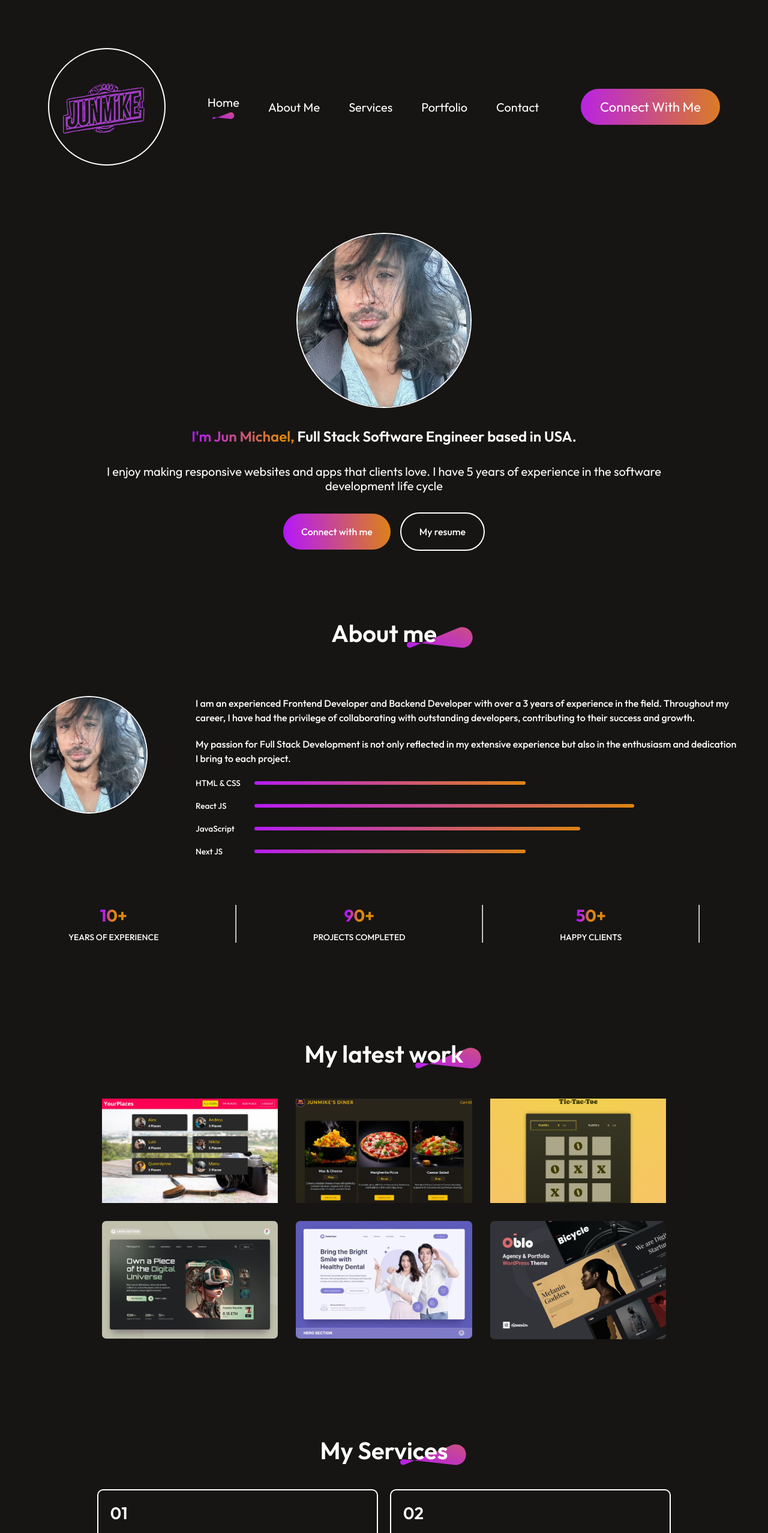
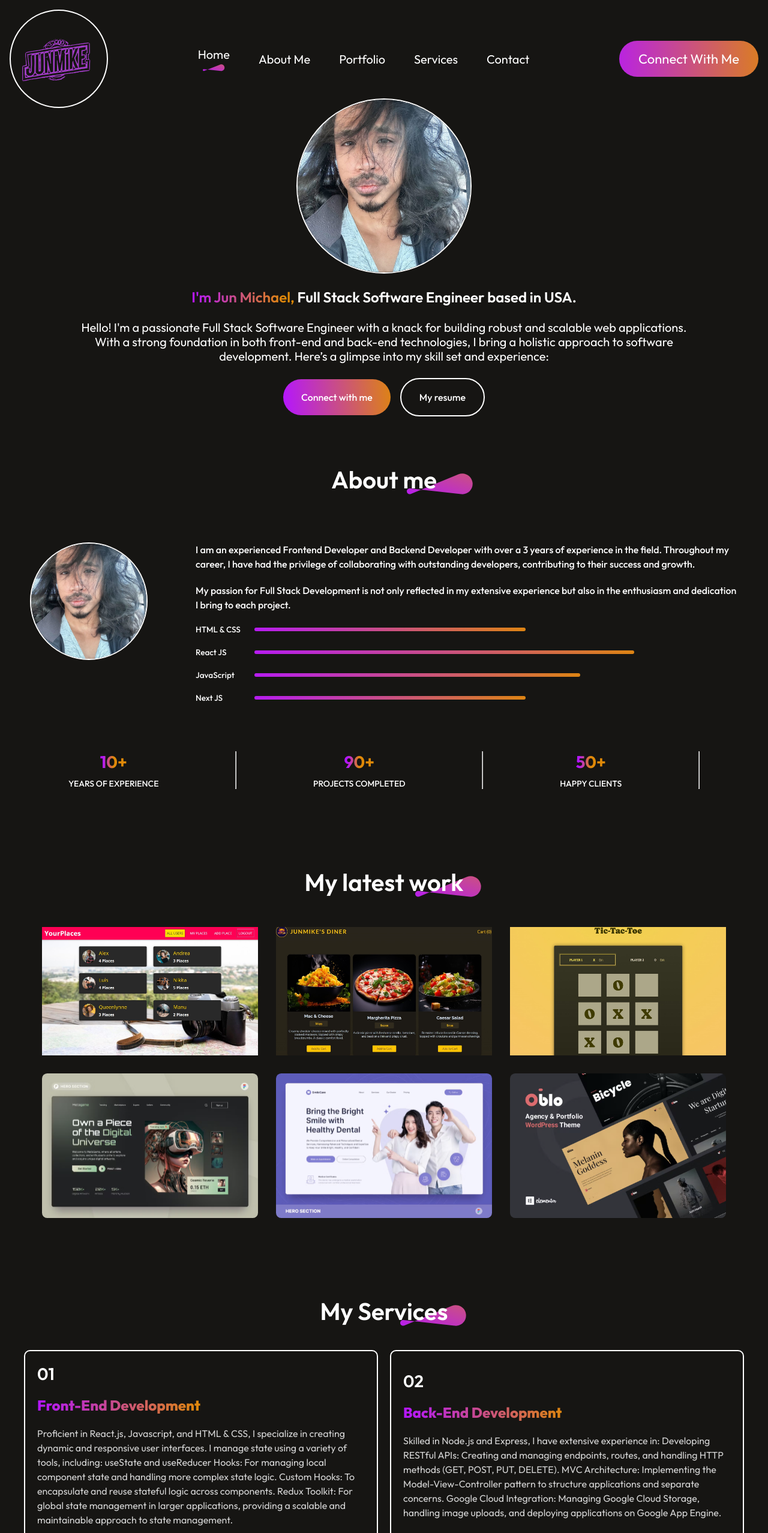
Before and after one commit to MichaelDAbadJr/Portfolio, a React (Vite) app: page / in a window 1280 px wide. Shown: the top 2555 px of the page at 60% size. Built offline with nearby package versions, Linux system fonts and the light colour scheme.

Commit message:
final touches

```diff
--- a/src/Components/Hero/Hero.css
+++ b/src/Components/Hero/Hero.css
@@ -2,18 +2,19 @@
   display: flex;
   align-items: center;
   flex-direction: column;
-  gap: 2rem;
+  gap: 1.5rem;
   text-align: center; /* Center text for better alignment on all devices */
-  padding: 2rem;
+  padding: 0;
 }
 
 .hero img {
   /* margin-top: 2rem; Space from top */
-  height: 24rem;
-  width: 24rem;
+  height: 22rem;
+  width: 22rem;
   border-radius: 50%;
   border: 2px solid #fff;
   cursor: pointer;
+  margin-top: -2rem;
 }
 .hero img:hover {
   border-color: #b415ff;
@@ -31,20 +32,20 @@
   -webkit-text-fill-color: transparent;
 }
 .hero p {
-  font-size: 1.5rem;
-  line-height: 2rem;
+  font-size: 1.25rem;
+  line-height: 1.5rem;
   width: 80%; /* Adjust width for responsive design */
   margin: 0 auto;
 }
 .hero-action {
   display: flex;
   align-items: center;
-  gap: 1.5rem;
+  gap: 1.25rem;
   font-weight: 500;
   margin-bottom: 3rem;
 }
 .hero-connect {
-  padding: 1rem 2rem;
+  padding: 1rem 1rem;
   border-radius: 50px;
   background: linear-gradient(264deg, #df8908 -5.09%, #b415ff 100%);
   cursor: pointer;
--- a/src/Components/Hero/Hero.jsx
+++ b/src/Components/Hero/Hero.jsx
@@ -11,8 +11,7 @@ const Hero = () => {
         <span>I'm Jun Michael,</span> Full Stack Software Engineer based in USA.
       </h1>
       <p>
-        I enjoy making responsive websites and apps that clients love. I have 5
-        years of experience in the software development life cycle
+      Hello! I'm a passionate Full Stack Software Engineer with a knack for building robust and scalable web applications. With a strong foundation in both front-end and back-end technologies, I bring a holistic approach to software development. Here&rsquo;s a glimpse into my skill set and experience:
       </p>
       <div className="hero-action">
         <div className="hero-connect">
--- a/src/Components/MyWork/MyWork.css
+++ b/src/Components/MyWork/MyWork.css
@@ -114,10 +114,15 @@
     padding: 1.25rem 2.5rem;
     font-size: 1.125rem;
   }
+  .mywork-container {
+    grid-template-columns: repeat(auto-fill,minmax(200px, 1fr)); /* Adjust column count dynamically */
+    /* grid-template-columns: 1fr; */
+    gap: 0.875rem;
+  }
 }
 @media only screen and (orientation: landscape) {
   .mywork {
-    margin: 50px 70 px;
+    margin: 50px 70px;
     gap: 50px;
   }
   .mywork-title h1 {
--- a/src/Components/Navbar/Navbar.css
+++ b/src/Components/Navbar/Navbar.css
@@ -3,8 +3,9 @@
   flex-direction: row;
   align-items: center;
   justify-content: space-between;
-  margin: 2rem 2rem; /* Centered horizontally */
-  padding: 2rem 2rem; /* Add padding instead of fixed margins */
+  margin-bottom: -2rem;
+  /* margin: 2rem 2rem; Centered horizontally */
+  /* padding: 2rem 2rem; Add padding instead of fixed margins */
 }
 .nav-menu {
   display: flex;
@@ -46,8 +47,8 @@
   display: none;
 }
 #jun-navbar {
-  height: 12rem;
-  width: 12rem;
+  height: 10rem;
+  width: 10rem;
   margin: 1rem;
   border-radius: 50%;
   border: 2px solid #fff;
@@ -56,6 +57,7 @@
 }
 #jun-navbar:hover {
   transform: scale(1.05);
+  border-color: #b415ff;
 }
 /* Tablet and small desktop screens */
 @media (max-width: 768px) {
@@ -127,7 +129,6 @@
     position: fixed;
     right: 1.5rem;
     top: 1.5rem;
-
   }
 
   .nav-mob-close {
@@ -161,7 +162,7 @@
     padding-left: 0.5rem;
   }
 }
-@media only screen and (max-device-width: 932px) and (orientation: landscape) and (max-device-height: 430px){
+@media only screen and (max-device-width: 932px) and (orientation: landscape) and (max-device-height: 430px) {
   #jun-navbar {
     width: 6rem; /* Adjust the width as needed */
     height: 6rem;
@@ -178,7 +179,6 @@
     position: fixed;
     right: 1.5rem;
     top: 1.5rem;
-
   }
 
   .nav-mob-close {
@@ -205,6 +205,9 @@
 
   .nav-menu.open {
     right: 0; /* Visible when open */
+    display: flex;
+    flex-direction: column;
+    gap: 1.25rem;
   }
 
   .nav-menu ul {
@@ -217,6 +220,5 @@
   .nav-menu li {
     font-size: 1rem;
     padding-left: 0.5rem;
-
   }
 }
--- a/src/Components/Navbar/Navbar.jsx
+++ b/src/Components/Navbar/Navbar.jsx
@@ -48,16 +48,16 @@ const Navbar = () => {
           {activeMenu === 'about' ? <img src={underline} /> : <></>}
         </li>
         <li>
+          <AnchorLink className="anchor-link" offset={50} href="#work">
+            <p onClick={() => handleMenuClick('work')}>Portfolio</p>
+          </AnchorLink>
+          {activeMenu === 'work' ? <img src={underline} /> : <></>}
+        </li>
+        <li>
           <AnchorLink className="anchor-link" offset={50} href="#services">
             <p onClick={() => handleMenuClick('services')}>Services</p>
           </AnchorLink>
           {activeMenu === 'services' ? <img src={underline} /> : <></>}
-        </li>
-        <li>
-          <AnchorLink className="anchor-link" offset={50} href="#work">
-            <p onClick={() => handleMenuClick('work')}>Portfolio</p>
-          </AnchorLink>
-          {activeMenu === 'work' ? <img src={underline} /> : <></>}
         </li>
         <li>
           <AnchorLink className="anchor-link" offset={50} href="#contact">
--- a/src/Components/Services/Services.css
+++ b/src/Components/Services/Services.css
@@ -107,12 +107,14 @@
   }
 
   .services-container {
-    grid-template-columns: 1fr 1fr; /* 2 columns */
+    grid-template-columns: 1fr ; /* 1 columns */
+    align-items: center;
     gap: 1.875rem;
   }
 }
 @media (max-width: 480px) {
   .services {
+    align-items: center;
     margin: 1.25rem 2.5rem;
     gap: 2.5rem;
   }
@@ -145,11 +147,18 @@
   }
 
   .services-container {
-    grid-template-columns: 0.25fr 0.25fr;
-    gap: 1.25rem;
+    grid-template-columns: 1fr ; /* 1 columns */
+    align-items: center;
+    gap: 0.875rem;
   }
 }
 @media only screen and (orientation: landscape) {
+  .nav-menu open{
+    display: flex;
+    flex-direction: column;
+    align-items: center;
+    gap: 0.75rem;
+  }
   .services {
     margin: 1.25rem 2.5rem;
     gap: 2.5rem;
--- a/src/Components/Services/Services.jsx
+++ b/src/Components/Services/Services.jsx
@@ -16,10 +16,10 @@ const Services = () => {
                 <h3>{service.s_no}</h3>
                 <h2>{service.s_name}</h2>
                 <p>{service.s_desc}</p>
-                <div className='services-readmore'>
+                {/* <div className='services-readmore'>
                     <p>Read More</p>
                     <img src={arrow_icon} alt="" />
-                </div>
+                </div> */}
             </div>
         })}
       </div>
--- a/src/assets/services_data.js
+++ b/src/assets/services_data.js
@@ -1,33 +1,33 @@
 const Services_Data = [
     {
         s_no:"01",
-        s_name:"Web design",
-        s_desc:"Web development is the process of building, programming..."
+        s_name:"Front-End Development",
+        s_desc:"Proficient in React.js, Javascript, and HTML & CSS, I specialize in creating dynamic and responsive user interfaces. I manage state using a variety of tools, including: useState and useReducer Hooks: For managing local component state and handling more complex state logic. Custom Hooks: To encapsulate and reuse stateful logic across components. Redux Toolkit: For global state management in larger applications, providing a scalable and maintainable approach to state management."
     },
     {
         s_no:"02",
-        s_name:"Graphics design",
-        s_desc:"Web development is the process of building, programming..."
+        s_name:"Back-End Development",
+        s_desc:"Skilled in Node.js and Express, I have extensive experience in: Developing RESTful APIs: Creating and managing endpoints, routes, and handling HTTP methods (GET, POST, PUT, DELETE). MVC Architecture: Implementing the Model-View-Controller pattern to structure applications and separate concerns. Google Cloud Integration: Managing Google Cloud Storage, handling image uploads, and deploying applications on Google App Engine."
     },
     {
         s_no:"03",
-        s_name:"Social media",
-        s_desc:"Web development is the process of building, programming..."
+        s_name:"Full-Stack Development",
+        s_desc:"Skilled at integrating front-end and back-end systems, ensuring smooth communication between them. I use tools like Postman to test and validate API endpoints, and I handle HTTP headers and CORS to manage cross-origin requests and ensure secure interactions."
     },
     {
         s_no:"04",
-        s_name:"App design",
-        s_desc:"Web development is the process of building, programming..."
+        s_name:"Database Management",
+        s_desc:"Experienced with both MongoDB and PostgreSQL, I excel in designing efficient database schemas, managing data relationships, and ensuring data integrity. My experience includes working with the MERN stack and leveraging PostgreSQL for robust relational data management."
     },
     {
         s_no:"05",
-        s_name:"Digital marketing",
-        s_desc:"Web development is the process of building, programming..."
+        s_name:"Deployment & CI/CD",
+        s_desc:"I deploy my front-end applications on Netlify, and my back-end applications on Heroku or Google App Engine if Google Cloud integrations are required; leveraging their capabilities for automatic builds and deployments. My CI/CD pipeline is integrated with GitHub, ensuring that any updates pushed to my repositories trigger automated deployment processes, keeping my projects up-to-date and continuously integrated.Familiar with Docker, I use it to create and manage containerized environments, making development, testing, and deployment more efficient and consistent."
     },
     {
         s_no:"06",
-        s_name:"Content writing",
-        s_desc:"Web development is the process of building, programming..."
+        s_name:"Authentication & Security",
+        s_desc:"Experienced in integrating JWT tokens for secure authentication and authorization. Password Tokenization utilizing industry-standard hashing algorithms (such as bcrypt) to securely hash and store passwords in databases, protecting sensitive user information from unauthorized access. I have implemented secure authentication mechanisms on both the front end and back end, ensuring data protection and user privacy."
     },
 ]
 
```
